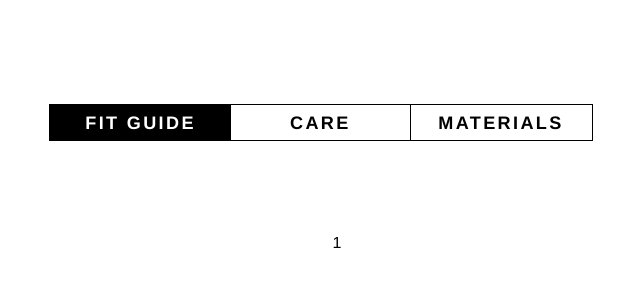
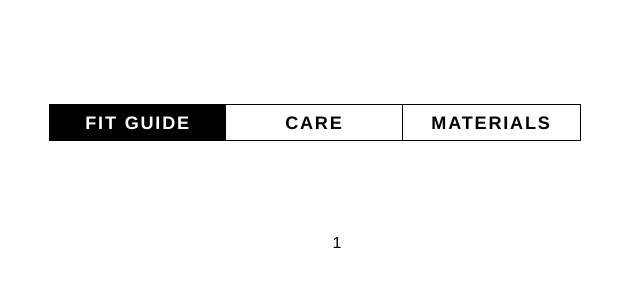
Before and after one commit to javi-aire/sdg, a website: page client/index.html in a window 1280 px wide. Shown: the whole page, without its empty margins (303-943 px from the left). Drawn offline with nearby package versions, Linux system fonts and the light colour scheme; files that its build step writes are made by us from their sources.

Commit message:
Adjusted letter-spacing

```diff
--- a/client/css/style.scss
+++ b/client/css/style.scss
@@ -70,7 +70,7 @@ table {
     left: .062em;
     font-size: 1.13em;
     text-transform: uppercase;
-    letter-spacing: .13em;
+    letter-spacing: .1em;
 
     &--fit-guide{
       padding: 0.42em 1.9em 0.42em 1.95em;
```
